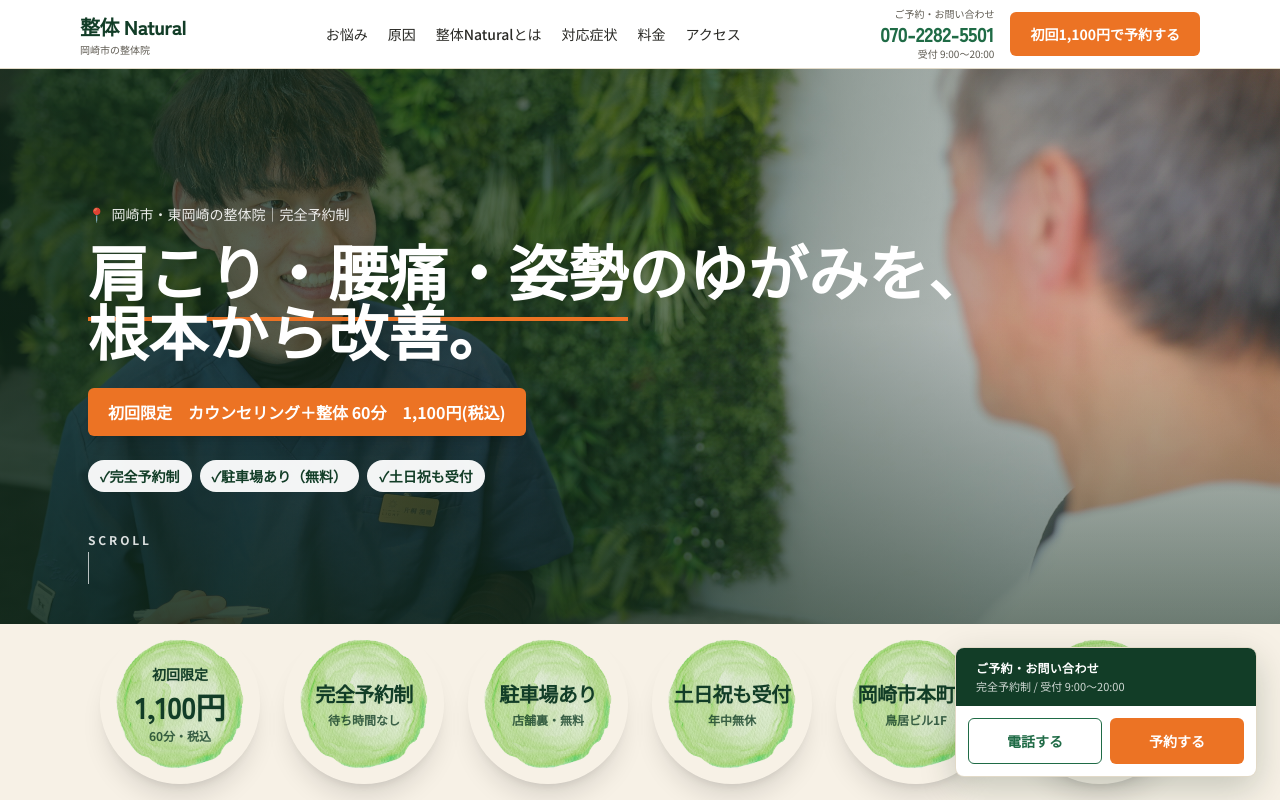
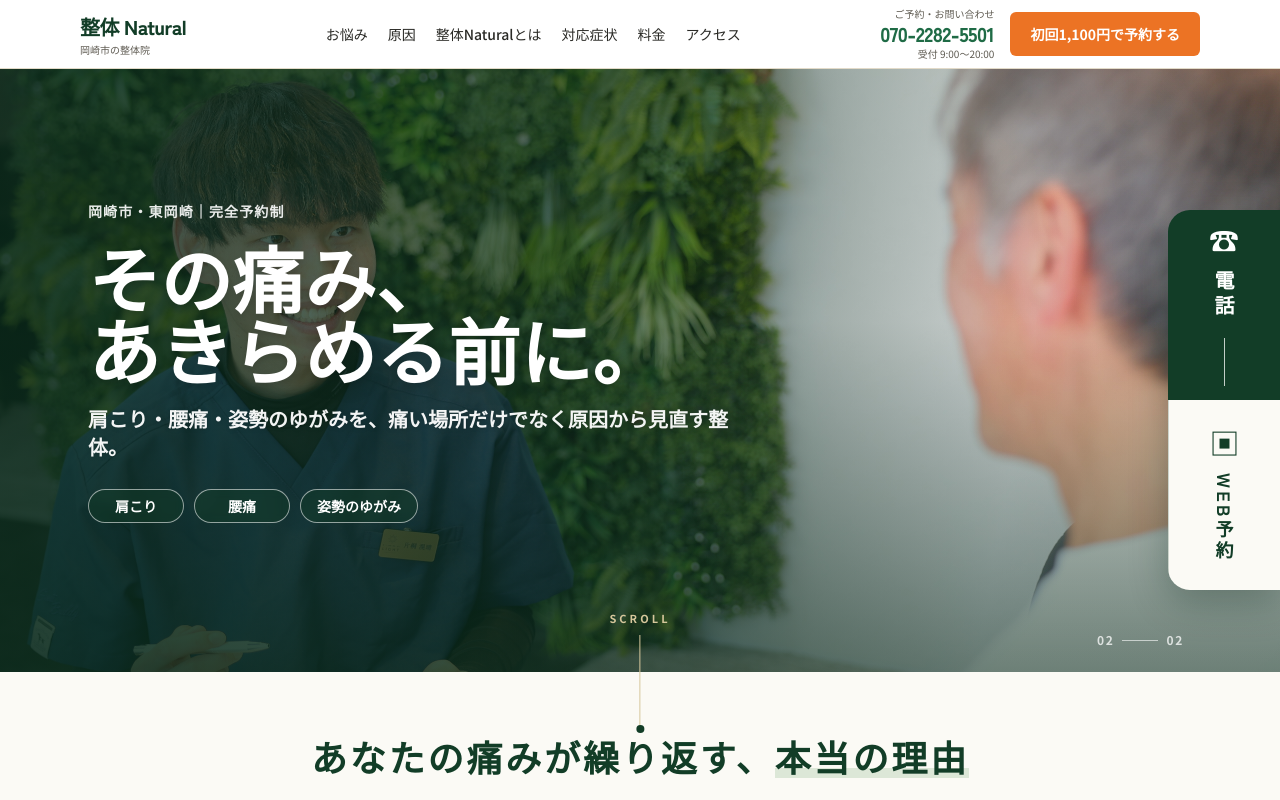
Before and after one commit to personalsol0514-art/seitan, a Next.js app: page / in a window 1280 px wide. Shown: the top 800 px of the page. Built offline with nearby package versions, Linux system fonts and the light colour scheme.

Commit message:
Refine hero slideshow and vertical booking CTA

```diff
--- a/components/Hero.tsx
+++ b/components/Hero.tsx
@@ -6,13 +6,12 @@ import Image from "next/image";
 const SLIDES = [
   { src: "/images/hero.jpg", alt: "整体 Natural の施術風景", pos: "50% 22%" },
   { src: "/images/therapist.jpg", alt: "院長による姿勢チェック", pos: "50% 28%" },
-  { src: "/images/about.jpg", alt: "整体 Natural の院内", pos: "50% 42%" },
 ];
 
 const CHIPS = [
-  "✓完全予約制",
-  "✓駐車場あり（無料）",
-  "✓土日祝も受付",
+  "肩こり",
+  "腰痛",
+  "姿勢のゆがみ",
 ];
 
 export default function Hero() {
@@ -27,80 +26,90 @@ export default function Hero() {
   }, []);
 
   return (
-    <section
-      id="top"
-      className="relative min-h-[90vh] w-full overflow-hidden pt-[68px]"
-    >
-      {/* Slideshow */}
+    <section id="top" className="relative w-full overflow-hidden bg-cream pt-[68px]">
+      <div className="relative min-h-[calc(82svh-68px)] overflow-hidden md:min-h-[calc(84svh-68px)]">
         <div className="absolute inset-0">
-        {SLIDES.map((s, i) => (
+          {SLIDES.map((slide, index) => (
             <div
-            key={s.src}
-            className="absolute inset-0 transition-opacity duration-1000 ease-in-out"
-            style={{ opacity: i === active ? 1 : 0 }}
+              key={slide.src}
+              className="absolute inset-0 transition-opacity duration-[1400ms] ease-in-out"
+              style={{ opacity: index === active ? 1 : 0 }}
+              aria-hidden={index !== active}
             >
               <Image
-              src={s.src}
-              alt={s.alt}
+                src={slide.src}
+                alt={slide.alt}
                 fill
-              priority={i === 0}
+                priority={index === 0}
                 sizes="100vw"
                 className="object-cover"
-              style={{ objectPosition: s.pos }}
+                style={{ objectPosition: slide.pos }}
               />
             </div>
           ))}
         </div>
 
-      {/* Scrim */}
         <div
           className="absolute inset-0"
           style={{
             background:
-            "linear-gradient(105deg, rgba(15,40,25,0.78) 0%, rgba(15,40,25,0.6) 42%, rgba(15,40,25,0.15) 80%), linear-gradient(0deg, rgba(15,40,25,0.7) 0%, rgba(15,40,25,0.05) 55%)",
+              "linear-gradient(100deg, rgba(10,42,27,0.84) 0%, rgba(10,42,27,0.62) 42%, rgba(10,42,27,0.12) 78%), linear-gradient(0deg, rgba(10,42,27,0.54) 0%, rgba(10,42,27,0.02) 58%)",
           }}
         />
 
-      {/* Content */}
-      <div className="relative z-10 mx-auto flex min-h-[calc(90vh-68px)] max-w-6xl flex-col justify-center px-5 py-12 md:px-6">
-        <p className="flex items-center gap-1.5 text-sm text-white/90">
-          <span aria-hidden>📍</span>
-          岡崎市・東岡崎の整体院｜完全予約制
+        <div className="relative z-10 mx-auto flex min-h-[calc(82svh-68px)] max-w-6xl flex-col justify-center px-5 pb-16 pt-12 md:min-h-[calc(84svh-68px)] md:px-6">
+          <p className="text-sm font-bold tracking-[0.08em] text-white/90">
+            岡崎市・東岡崎｜完全予約制
           </p>
 
-        <h1 className="mt-4 font-head font-black text-4xl leading-[1.18] text-white sm:text-5xl md:text-6xl">
-          <span className="border-b-4 border-orange pb-1">
-            肩こり・腰痛・姿勢
-          </span>
-          のゆがみを、
-          <br className="hidden sm:block" />
-          根本から改善。
+          <h1 className="mt-5 max-w-4xl font-head text-4xl font-black leading-[1.22] text-white drop-shadow-lg sm:text-5xl md:text-6xl lg:text-7xl">
+            その痛み、
+            <br />
+            あきらめる前に。
           </h1>
 
-        {/* Orange ribbon */}
-        <div className="mt-7 inline-flex w-fit items-center bg-orange text-white font-bold text-sm md:text-base px-5 py-3 rounded-md shadow-lg">
-          初回限定　カウンセリング＋整体 60分　1,100円(税込)
-        </div>
+          <p className="mt-5 max-w-2xl text-base font-bold leading-8 text-white/95 drop-shadow md:text-xl">
+            肩こり・腰痛・姿勢のゆがみを、
+            <br className="sm:hidden" />
+            痛い場所だけでなく原因から見直す整体。
+          </p>
 
-        {/* Info chips */}
-        <div className="mt-6 flex flex-wrap gap-2">
-          {CHIPS.map((c) => (
+          <div className="mt-7 flex flex-wrap gap-2.5">
+            {CHIPS.map((chip) => (
               <span
-              key={c}
-              className="bg-white/95 text-greenHeader text-xs md:text-sm font-bold px-3 py-1.5 rounded-full"
+                key={chip}
+                className="min-w-24 rounded-full border border-white/55 bg-greenHeader/45 px-4 py-1.5 text-center text-xs font-bold text-white backdrop-blur-sm md:text-sm"
               >
-              {c}
+                {chip}
               </span>
             ))}
           </div>
 
+          <div className="absolute bottom-6 right-5 flex items-center gap-2 text-xs font-bold tracking-[0.14em] text-white/75 md:right-8">
+            <span>0{active + 1}</span>
+            <span className="h-px w-9 bg-white/60" />
+            <span>0{SLIDES.length}</span>
+          </div>
+        </div>
+      </div>
+
+      <div className="relative flex min-h-[150px] items-center justify-center bg-[#fbfaf5] px-5 py-10 md:min-h-[170px]">
         <a
           href="#pain"
-          className="mt-10 inline-flex w-fit flex-col gap-1 text-xs font-bold tracking-[0.24em] text-white/85 transition-colors hover:text-white"
+          className="absolute left-1/2 top-0 z-20 flex -translate-x-1/2 -translate-y-[62px] flex-col items-center text-[11px] font-bold tracking-[0.28em] text-[#d6c79c]"
+          aria-label="次のセクションへスクロール"
         >
           <span>SCROLL</span>
-          <span className="h-8 w-px bg-white/70" aria-hidden />
+          <span className="mt-2 h-[92px] w-px bg-[#d6c79c]" aria-hidden />
+          <span className="-mt-0.5 h-2 w-2 rounded-full bg-greenHeader" aria-hidden />
         </a>
+
+        <h2 className="text-center font-head text-2xl font-black tracking-[0.08em] text-greenHeader sm:text-3xl md:text-4xl">
+          あなたの痛みが繰り返す、
+          <span className="mt-1 inline-block border-b-[10px] border-[#dce7d7] leading-[0.65]">
+            本当の理由
+          </span>
+        </h2>
       </div>
     </section>
   );
--- a/components/MobileCtaBar.tsx
+++ b/components/MobileCtaBar.tsx
@@ -20,27 +20,36 @@ export default function MobileCtaBar() {
         </a>
       </div>
 
-      <div className="fixed bottom-6 right-6 z-50 hidden w-[300px] overflow-hidden rounded-lg bg-white shadow-[0_12px_36px_rgba(15,40,25,0.22)] ring-1 ring-line lg:block">
-        <div className="bg-greenHeader px-5 py-3 text-white">
-          <p className="text-xs font-bold tracking-wide">ご予約・お問い合わせ</p>
-          <p className="mt-0.5 text-[11px] text-white/80">完全予約制 / 受付 9:00〜20:00</p>
-        </div>
-        <div className="grid grid-cols-2 gap-2 p-3">
+      <div className="fixed right-0 top-1/2 z-50 hidden w-[112px] -translate-y-1/2 overflow-hidden rounded-l-[22px] shadow-[0_12px_38px_rgba(8,35,22,0.3)] lg:block">
         <a
           href="tel:07022825501"
-            className="flex items-center justify-center rounded-md border border-green px-3 py-3 text-sm font-black text-green transition-colors hover:bg-cream"
+          className="flex h-[190px] flex-col items-center justify-center gap-4 bg-greenHeader text-white transition-colors hover:bg-greenDark"
+          aria-label="電話で問い合わせる"
         >
-            電話する
+          <span className="text-3xl leading-none" aria-hidden>☎</span>
+          <span
+            className="font-head text-xl font-bold tracking-[0.28em]"
+            style={{ writingMode: "vertical-rl" }}
+          >
+            電話
+          </span>
+          <span className="h-12 w-px bg-white/75" aria-hidden />
         </a>
         <a
           href={BOOKING}
           target="_blank"
           rel="noopener"
-            className="flex items-center justify-center rounded-md bg-orange px-3 py-3 text-sm font-bold text-white transition-colors hover:bg-orangeDark"
+          className="flex h-[190px] flex-col items-center justify-center gap-4 border-l border-greenHeader/20 bg-[#fbfaf5] text-greenHeader transition-colors hover:bg-cream"
+          aria-label="WEB予約を開く"
         >
-            予約する
+          <span className="text-3xl leading-none" aria-hidden>▣</span>
+          <span
+            className="font-head text-lg font-bold tracking-[0.18em]"
+            style={{ writingMode: "vertical-rl" }}
+          >
+            WEB予約
+          </span>
         </a>
-        </div>
       </div>
     </>
   );
--- a/components/TrustBanner.tsx
+++ b/components/TrustBanner.tsx
@@ -12,8 +12,8 @@ const CIRCLES = [
 export default function TrustBanner() {
   return (
     <section className="relative z-20 bg-cream">
-      <div className="mx-auto max-w-[1120px] px-5 pb-12 md:pb-16">
-        <div className="-mt-14 flex flex-wrap items-start justify-center gap-x-4 gap-y-6 sm:gap-x-6 md:-mt-24">
+      <div className="mx-auto max-w-[1120px] px-5 py-12 md:py-16">
+        <div className="flex flex-wrap items-start justify-center gap-x-4 gap-y-6 sm:gap-x-6">
           {CIRCLES.map((c) => (
             <div
               key={c.main}
```
Also changed, not shown: 1 other file (tests, documents, lock files or other folders). Lines whose indentation alone changed are shown as unchanged.
